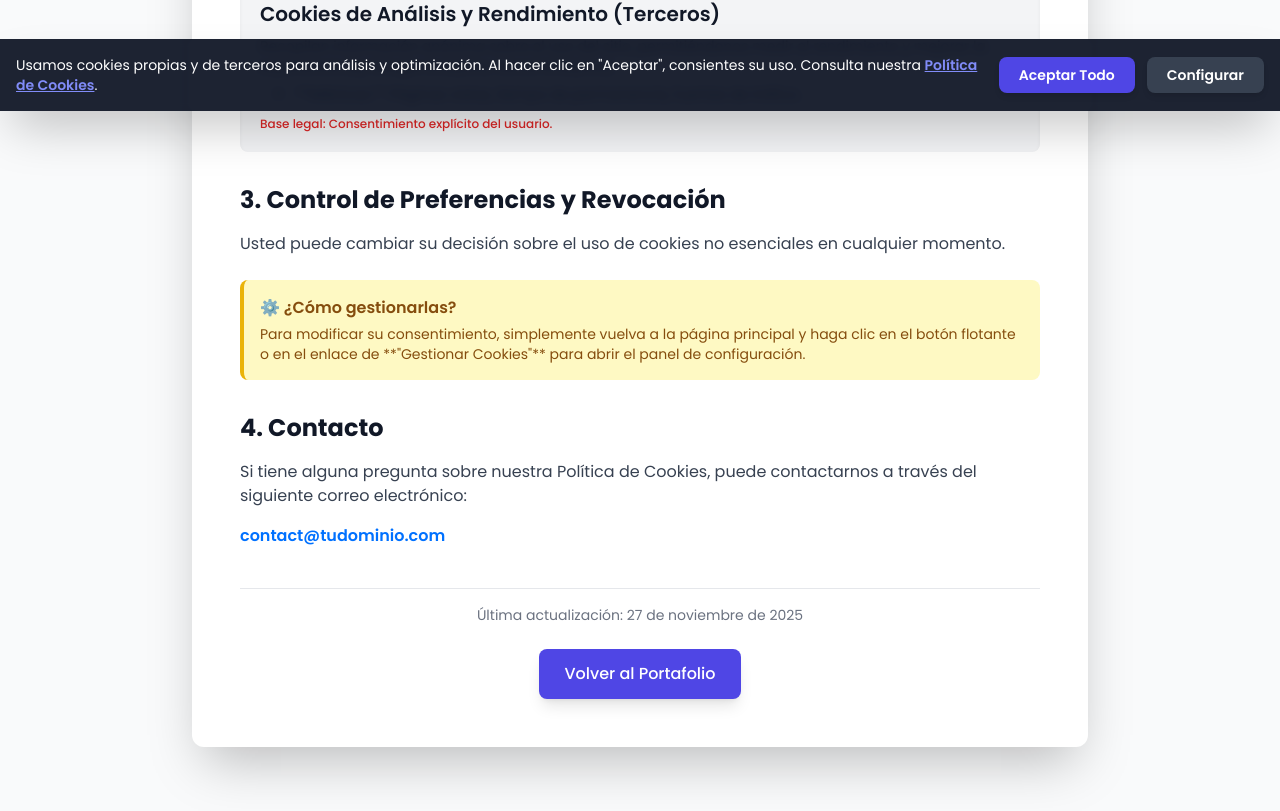
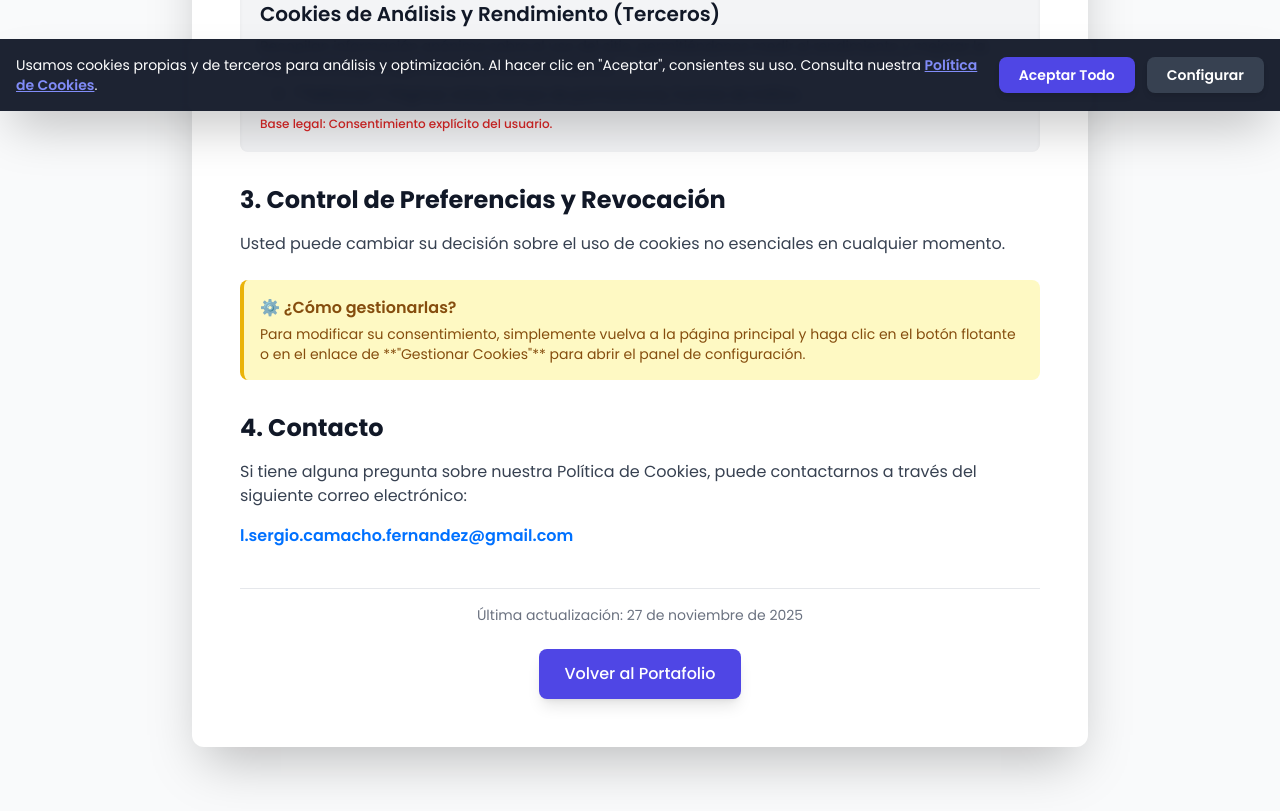
Before and after one commit to LSCF84/portfolio.nextjs.vercel.app, a Next.js app: page /politica-cookies in a window 1280 px wide. Shown: the part 689-1500 px from the top of the page. Built offline with nearby package versions, Linux system fonts and the light colour scheme; what tailwindcss-debug-screens would draw is missing.

Commit message:
Update page.tsx

```diff
--- a/src/app/politica-cookies/page.tsx
+++ b/src/app/politica-cookies/page.tsx
@@ -11,7 +11,7 @@ export const metadata: Metadata = {
 const CookiePolicyPage = () => {
   const lastUpdated = "27 de noviembre de 2025";
   const siteUrl = "https://portfolio-nextjs-vercel-app.vercel.app/";
-  const contactEmail = "contact@tudominio.com"; // **IMPORTANTE: Reemplaza con tu email de contacto real**
+  const contactEmail = "l.sergio.camacho.fernandez@gmail.com"; // **IMPORTANTE: Reemplaza con tu email de contacto real**
 
   // Definición de colores principales usados consistentemente con el tema general
   const primaryColor = 'text-indigo-600 dark:text-indigo-400';
```
